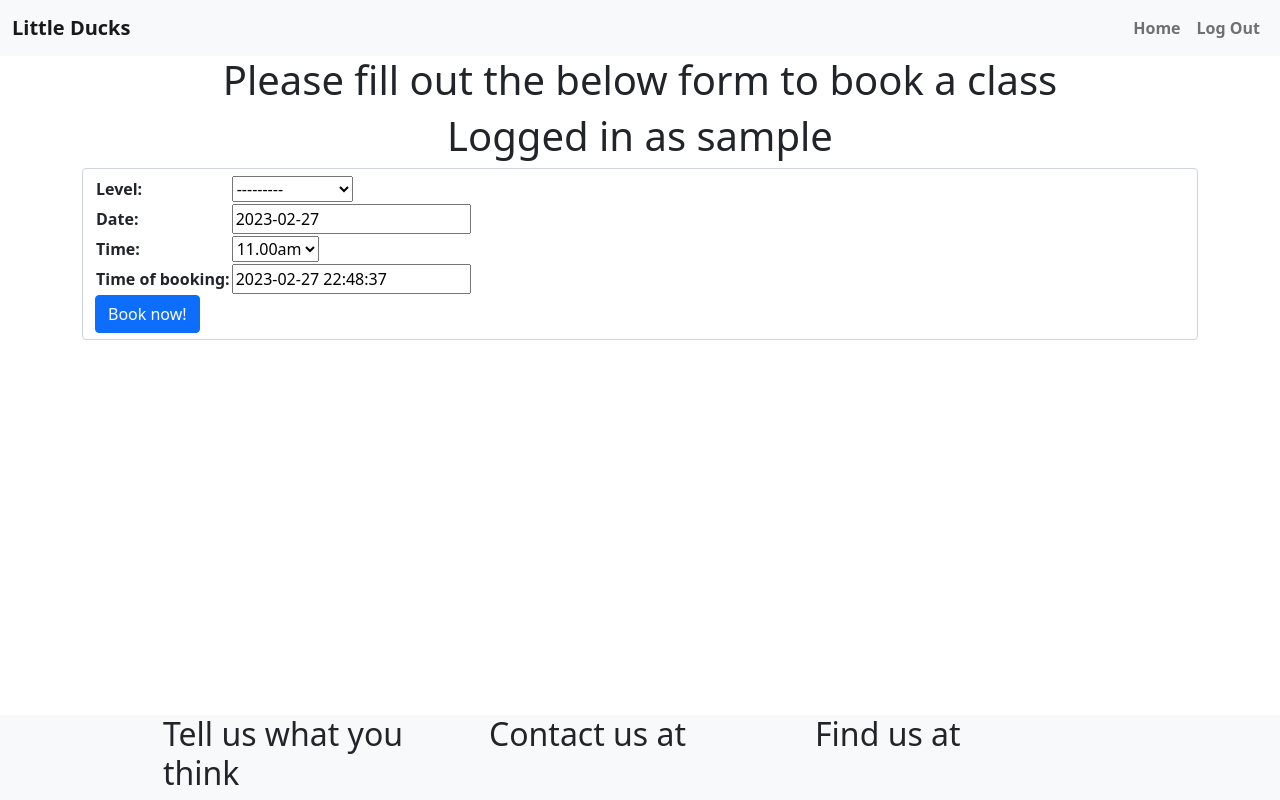
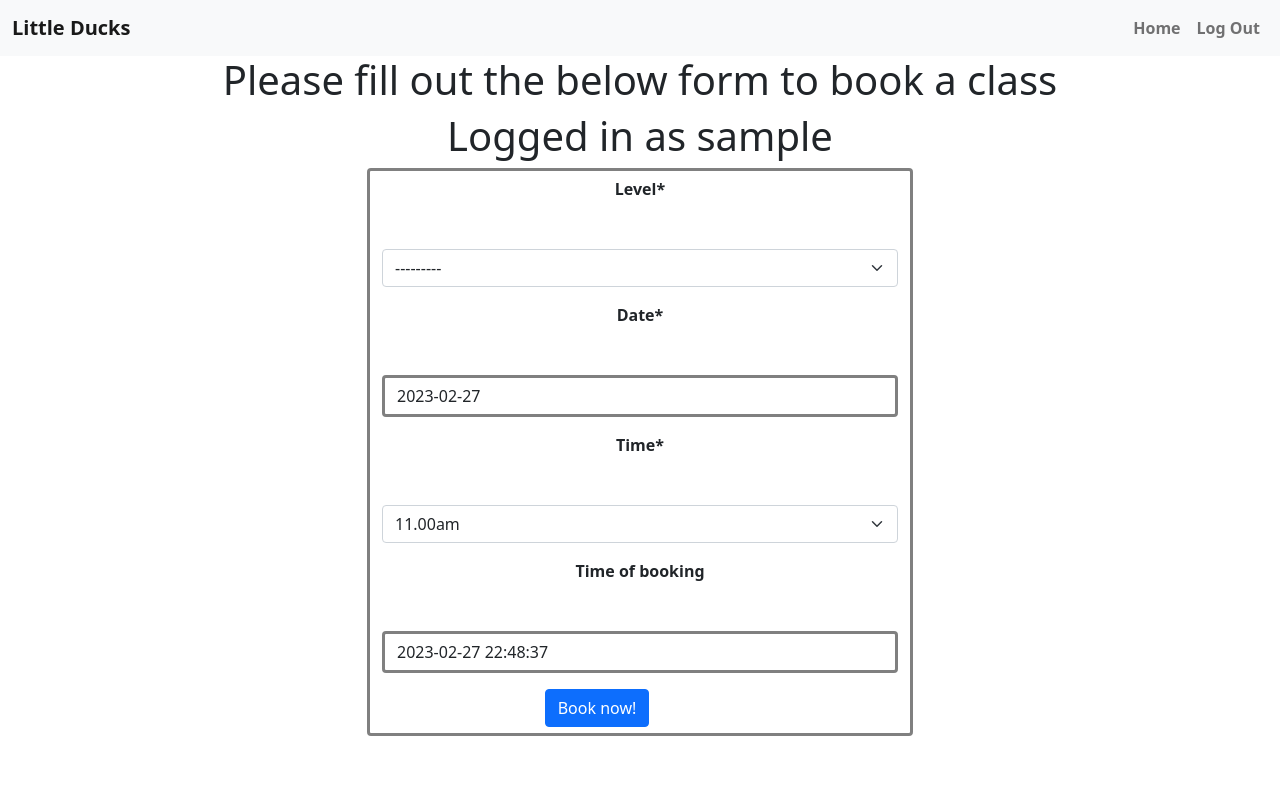
Before and after one commit to seanj06/Little-Ducks-P4, a Django app: page /bookings/booking in a window 1280 px wide. Run offline with Django 3.2, Linux system fonts and the light colour scheme; the visitor is signed in with stand-in values (Sample User, id 1); some libraries are stand-ins or nearby versions.

Commit message:
Add crispyforms to booking form

```diff
--- a/static/css/style.css
+++ b/static/css/style.css
@@ -16,3 +16,7 @@
     display: flex;
     flex-wrap: wrap;
 }
+
+.form-control {
+    border: 0.2rem solid grey;
+}
--- a/templates/base.html
+++ b/templates/base.html
@@ -50,22 +50,6 @@
         <!-- Main page content-->
         {% endblock content %}
     </main>
-    <footer class="fixed-bottom">
-        <div class="fluid-container bg-light">
-            <div class="row justify-content-center">
-                <div class="col-3">
-                    <h2>Tell us what you think</h2>
-                </div>
-                <div class="col-3">
-                    <h2>Contact us at</h2>
-                </div>
-                <div class="col-3">
-                    <h2>Find us at</h2>
-                </div>
-
-            </div>
-        </div>
-    </footer>
     <script src="https://cdn.jsdelivr.net/npm/bootstrap@5.0.2/dist/js/bootstrap.bundle.min.js"
         integrity="sha384-MrcW6ZMFYlzcLA8Nl+NtUVF0sA7MsXsP1UyJoMp4YLEuNSfAP+JcXn/tWtIaxVXM" crossorigin="anonymous">
     </script>
--- a/templates/booking.html
+++ b/templates/booking.html
@@ -12,13 +12,19 @@
         </div>
     </div>
     <h1 class="text-center">Logged in as {{ user.get_username }}</h1>
-    <form class="form-control" method="post">
-        <table>
-            {{ form }}
-        </table>
-        {% csrf_token %}
-        <button class="btn btn-primary" type="submit">Book now!</button>
-    </form>
+    <div class="row">
+        <div class="mx-auto col-10 col-md-8 col-lg-6">
+            <form class="form-control" id="book-form" method="post">
+                <table>
+                    {{ form|crispy }}
+                </table>
+                {% csrf_token %}
+                <div class="col-10 text-center">
+                    <button class="btn btn-primary" type="submit">Book now!</button>
+                </div>
+            </form>
+        </div>
+    </div>
 </div>
 {% else %}
 <h1>You Must be logged in to book a class</h1>
```
